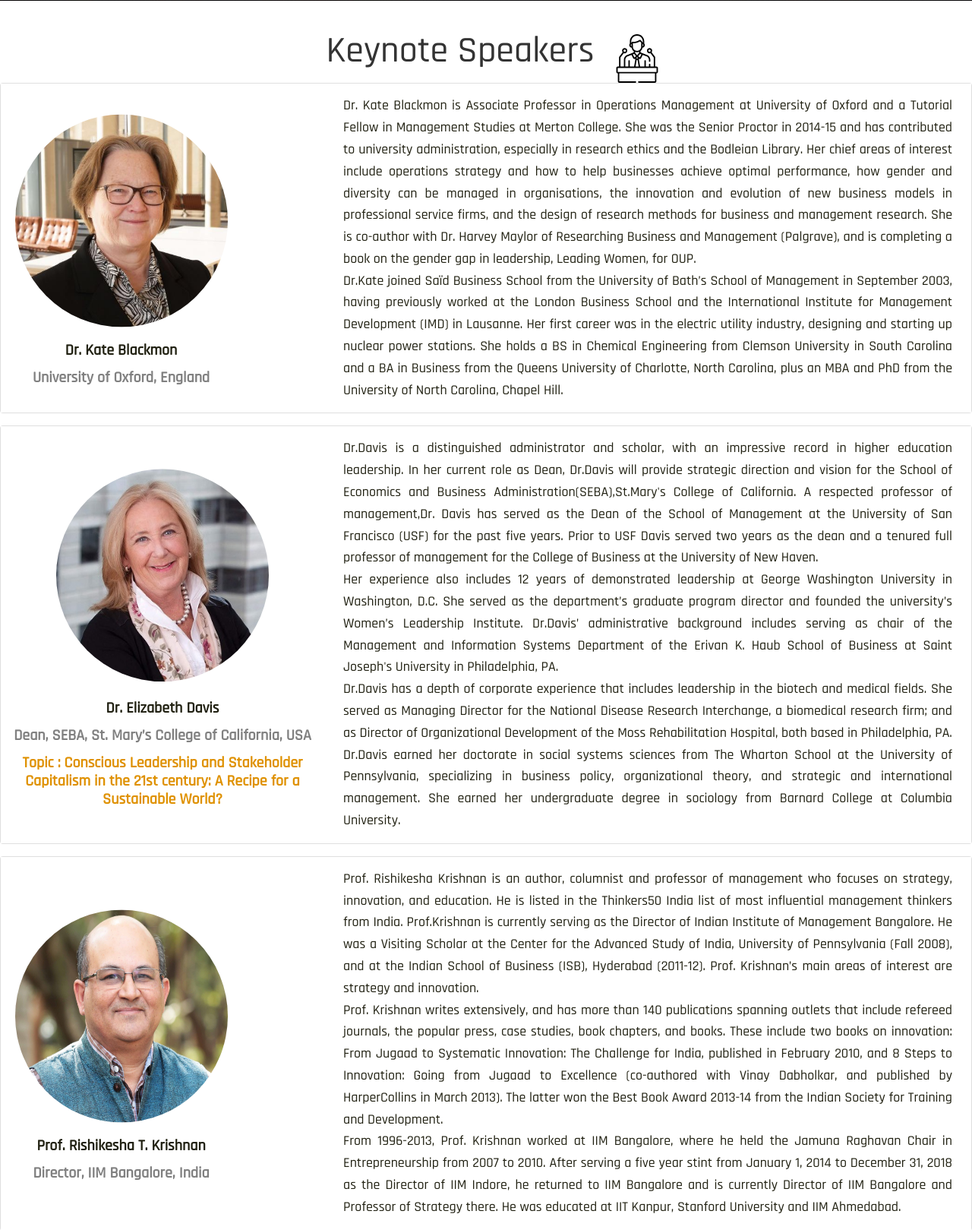
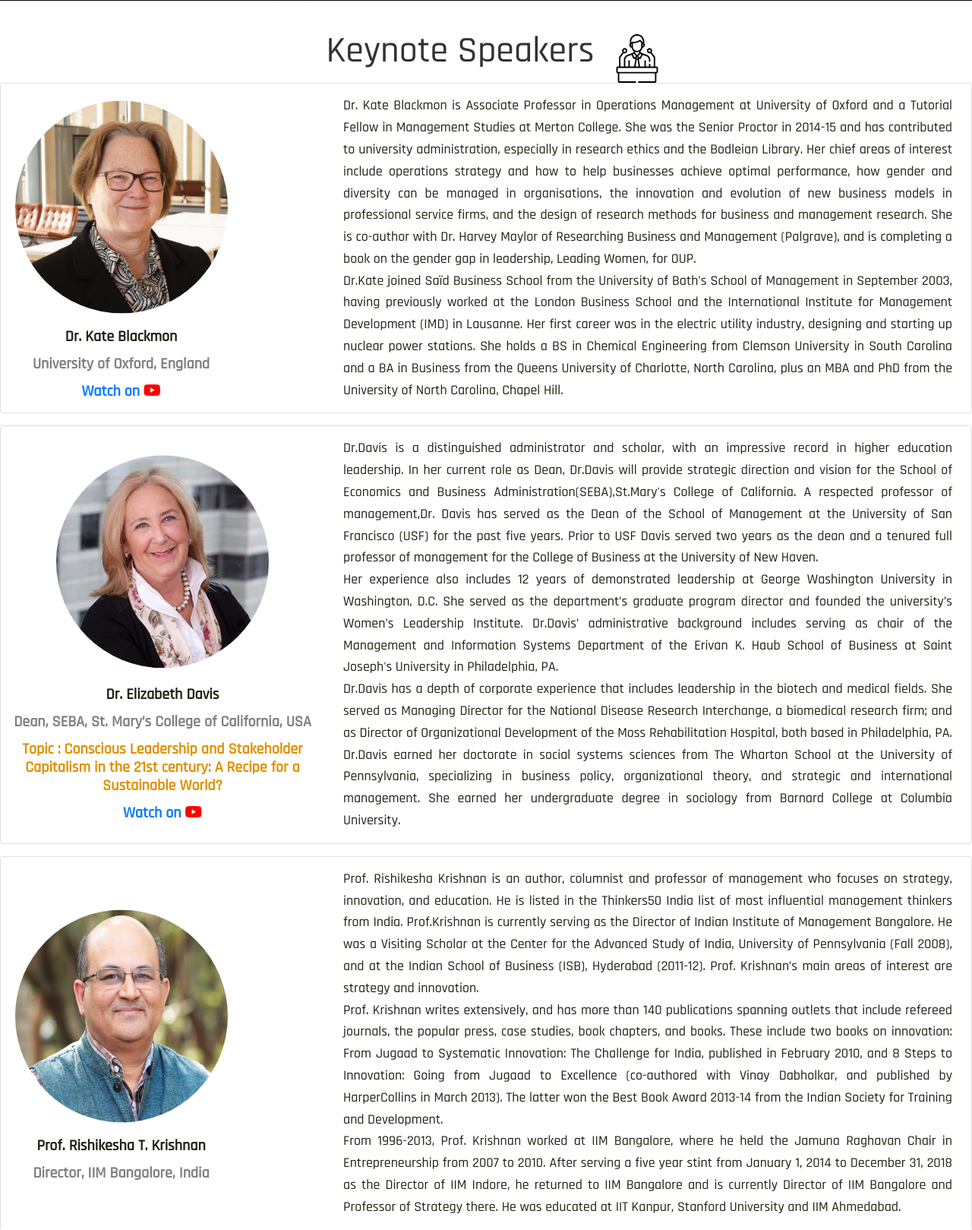
Before and after one commit to touqeer121/nitwConference-live, a Django app: page /keynote-speakers/ in a window 1280 px wide. Shown: the part 119-1738 px from the top of the page at 76% size. Run offline with Django 3.2, Linux system fonts and the light colour scheme; parts of the project's set-up code (start-up, migrations or seed data) failed here and were passed over; some libraries are stand-ins or nearby versions; some web fonts are replaced.

Commit message:
added stream links

```diff
--- a/templates/speakers.html
+++ b/templates/speakers.html
@@ -25,6 +25,11 @@
                     <img src="{% static 'images/kate.jpg' %}" class="card-img my-card-img profile-card-img" alt="...">
                     <h5 class="card-title">Dr. Kate Blackmon</h5>
                     <h6 class="card-title" style="color: grey">University of Oxford, England</h6>
+                    <h6 class="card-title" style="color: grey">
+                        <a href="https://youtu.be/HqS_4NiePzc">
+                            Watch on <i class="fab fa-youtube" style="color: red;"></i>
+                        </a>
+                    </h6>
                 </div>
             </div>
             <div class="col-md-8 custom-bg">
@@ -48,7 +53,11 @@
                     <h5 class="card-title">Dr. Elizabeth Davis</h5>
                     <h6 class="card-title" style="color: grey"> Dean, SEBA, St. Mary’s College of California, USA </h6>
                     <h6 class="card-title" style="color: #df9100"><span style="color: #df9100">Topic :</span> Conscious Leadership and Stakeholder Capitalism in the 21st century: A Recipe for a Sustainable World?</h6>
-
+                    <h6 class="card-title" style="color: grey">
+                        <a href="https://youtu.be/HqS_4NiePzc">
+                            Watch on <i class="fab fa-youtube" style="color: red;"></i>
+                        </a>
+                    </h6>
                 </div>
             </div>
             <div class="col-md-8 custom-bg">
```
